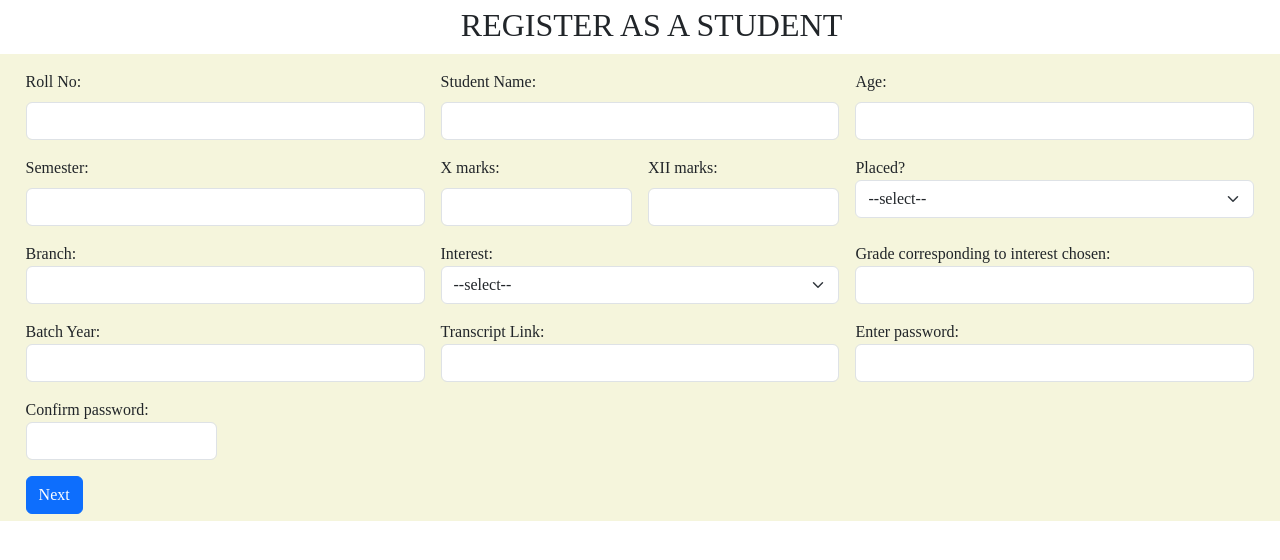
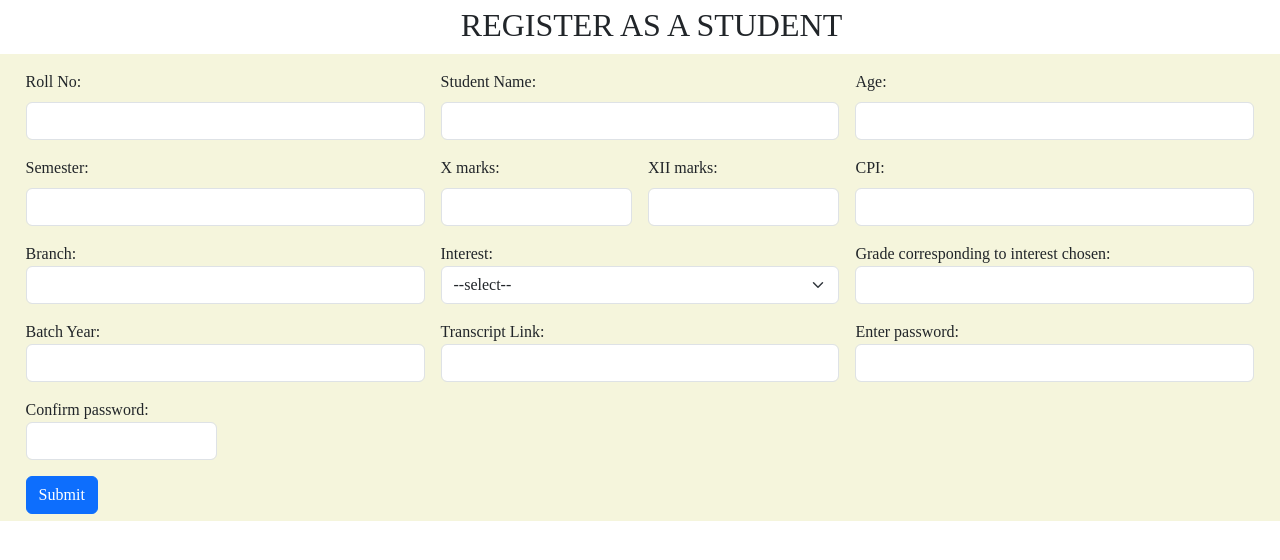
Before and after one commit to khushisingh4218/CS260_MiniProject, a PHP site: page /CS260_MiniProject/registration_student.php in a window 1280 px wide. Shown: the part 56-616 px from the top of the page. Run offline with PHP 8.4, Linux system fonts and the light colour scheme.

Commit message:
reg_student updated

```diff
--- a/registration_student.php
+++ b/registration_student.php
@@ -69,12 +69,9 @@
     </div>
 
     <div class="col-md-4">
-        <label for="placed" >Placed?</label>
-        <select name="mode" class="form-select">
-        <option value="sel">--select--</option>
-        <option value="Y">Yes</option>
-        <option value="N">No</option>
-        </select>
+    <label for="grade12" class="form-label">CPI:</label>
+		<input type="number"  name="cpi" class="form-control" required>
+
 </div>
 
 <div class="col-md-4">
@@ -100,11 +97,11 @@
 </div>
 <div class="col-md-4">
         <label for="batch_year" >Grade corresponding to interest chosen:</label>
-		<input type="number" step="1" class="form-control" name="batch_year" required>
+		<input type="text" step="1" class="form-control" name="interest_grade" required>
 </div>
 <div class="col-md-4">
         <label for="batch_year" >Batch Year:</label>
-		<input type="text"  class="form-control" name="batch_year" required>
+		<input type="number"  class="form-control" name="batch_year" required>
 </div>
 
 <div class="col-md-4">
@@ -123,7 +120,7 @@
     </div>
 
     <div class="col-12">
-		<button type="next"  name="next" class="btn btn-primary"  >Next</button>
+		<button type="next"  name="submit" class="btn btn-primary"  >Submit</button>
         </div>
         </form>
         <!-- <div class="reg">
@@ -135,79 +132,26 @@
 <?php
 include 'server.php';
 
-if(isset($_POST["next"])){
-  echo '
-  <div class="spiheader">
-  <h3>Academic Details<h3><br>
-  </div>
+if(isset($_POST["submit"])){
 
-  <form method="post" class="row g-3"  action="">
-
-  <div class="col-md-2">
-  <label for = "sem1" >SPI obtained in 1st semester: </label>
-  <input type = "number" class="form-control" name = "sem1">
-  </div>
-
-  <div class="col-md-2">
-  <label for = "sem2" >SPI obtained in 2ndsemester: </label>
-  <input type = "number" class="form-control" name = "sem2">
-  </div>
-
-  <div class="col-md-2">
-  <label for = "sem3" >SPI obtained in 3rd semester: </label>
-  <input type = "number" class="form-control" name = "sem3">
-  </div>
-  <div class="col-md-2">
-  <label for = "sem4" >SPI obtained in 4th semester: </label>
-  <input type = "number" class="form-control" name = "sem4">
-  </div>
-</div>
-<div class="row">
-  <div class="col-md-2">
-  <label for = "sem5" >SPI obtained in 5th semester: </label>
-  <input type = "number" class="form-control" name = "sem5">
-  </div>
-  <div class="col-md-2">
-  <label for = "sem6" >SPI obtained in 6th semester: </label>
-  <input type = "number" class="form-control" name = "sem6">
-  </div>
-  <div class="col-md-2">
-  <label for = "sem7" >SPI obtained in 7th semester: </label>
-  <input type = "number" class="form-control" name = "sem7">
-  </div>
-
-<div class="col-md-2">
-  <label for = "sem8" >SPI obtained in 8th semester: </label>
-  <input type = "number" class="form-control" name = "sem8">
-  </div>
-  </div>
-
-  <div class="col-12">
-  <button type="submit"  name="submit" class="btn btn-primary"  >Register</button>
-      </div>
-      </form>
-
-  ';
-  echo '<br><br>';
-}
-
-
-if(isset($_POST["submit"])){
 $rollno=$_POST['rollno'];
 $name = $_POST["name"];
 $passw = $_POST["userpass"];
 $conf = $_POST["confpass"];
 $entity = "stud";
-$semester=$_POST['semester'];
-$cpi=$_POST['cpi'];
-$grade10=$_POST['grade10'];
-$grade12=$_POST['grade12'];
+$semester=(int)$_POST['semester'];
+$cpi=(double)$_POST['cpi'];
+$grade10=(int)$_POST['grade10'];
+$grade12=(int)$_POST['grade12'];
 $branch=$_POST['branch'];
-$age=$_POST['age'];
+$age=(int)$_POST['age'];
 $interest=$_POST['interest'];
-$batch_year=$_POST['batch_year'];
-$placed=$_POST['placed'];
+$batch_year=(int)$_POST['batch_year'];
+$placed='N';
 $transcript=$_POST['transcript'];
+$interest_grade=(double)$_POST['interest_grade'];
+
+
 
 if($conf ==$passw){
     $sql = "insert into login values('$rollno', '$passw', '$entity')";
@@ -215,7 +159,9 @@ if($conf ==$passw){
 
 
 
-    $sql1 ="insert into student_details values ('$rollno','$name','$semester','$cpi','$grade10','$grade12','$branch','$age','$interest','$batch_year','$placed','$transcript')";
+    $sql1 ="insert into student_details values ('$rollno','$name','$semester','$cpi','$grade10','$grade12','$branch','$age','$interest','$batch_year','N','$transcript','$interest_grade')";
+
+    //$sql1 ="insert into student_details values ('3','3','3','3','3','3','3','3','3','3','N','3','6')";
     $result=$conn->query($sql1);
 
 
```
